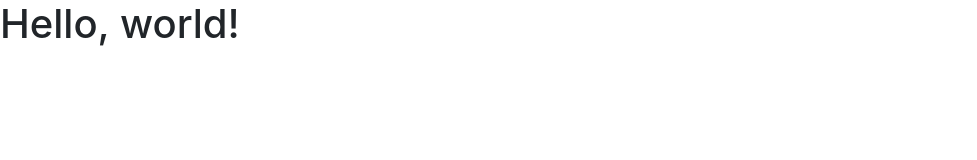
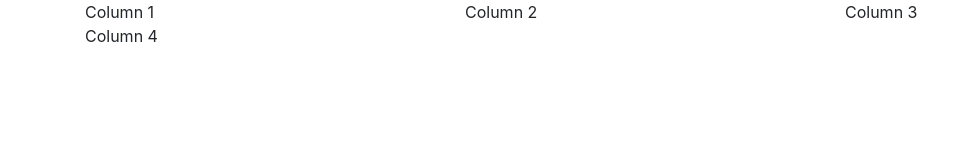
Before and after one commit to Grod-tier-develops/smc_web_design3, a plain HTML site: page Bootstrap_grid_nav/index.html in a window 1280 px wide. Shown: the whole page, without its empty margins (0-977 px from the left). Drawn offline with nearby package versions, Linux system fonts and the light colour scheme.

Commit message:
Simple Bootstrap grid
Added example of basic bootstrap column-row layout structure.

```diff
--- a/Bootstrap_grid_nav/index.html
+++ b/Bootstrap_grid_nav/index.html
@@ -16,6 +16,8 @@ the body, why? It loads the content first, and issues with js don't block the
 rest of the content -->
 
 <!-- ATOMIC commits, keep commits small so if something's wrong, you can pinpoint the exact spot -->
+
+<!-- for grid examples see https://getbootstrap.com/docs/4.4/examples/grid/ -->
 
 <!DOCTYPE html>
 <html lang="en">
@@ -38,7 +40,15 @@ rest of the content -->
     <title>Bootstrap Grid and Navigation</title>
   </head>
   <body>
-    <h1>Hello, world!</h1>
+    <!-- simple grid structure -->
+    <div class="container">
+      <div class="row">
+        <div class="col-12 col-md-6 col-lg-4">Column 1</div>
+        <div class="col col-md-6 col-lg-4">Column 2</div>
+        <div class="col col-md-6 col-lg-4">Column 3</div>
+        <div class="col col-md-6 col-lg-12">Column 4</div>
+      </div>
+    </div>
 
     <!-- Optional JavaScript -->
     <!-- jQuery first, then Popper.js, then Bootstrap JS -->
```
